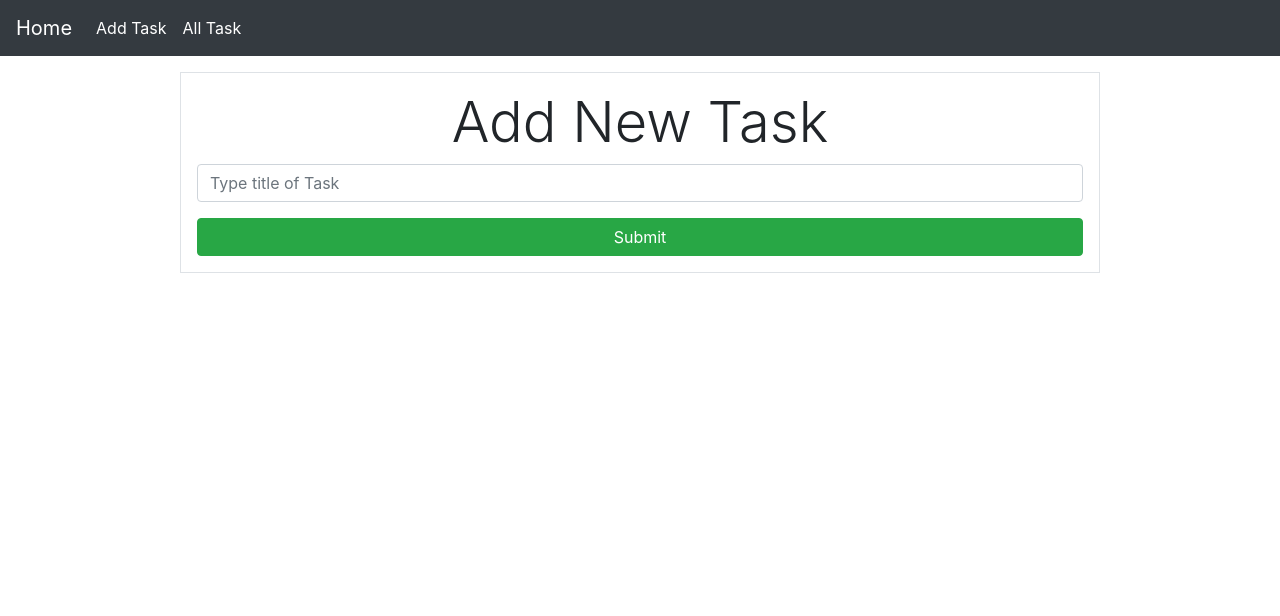
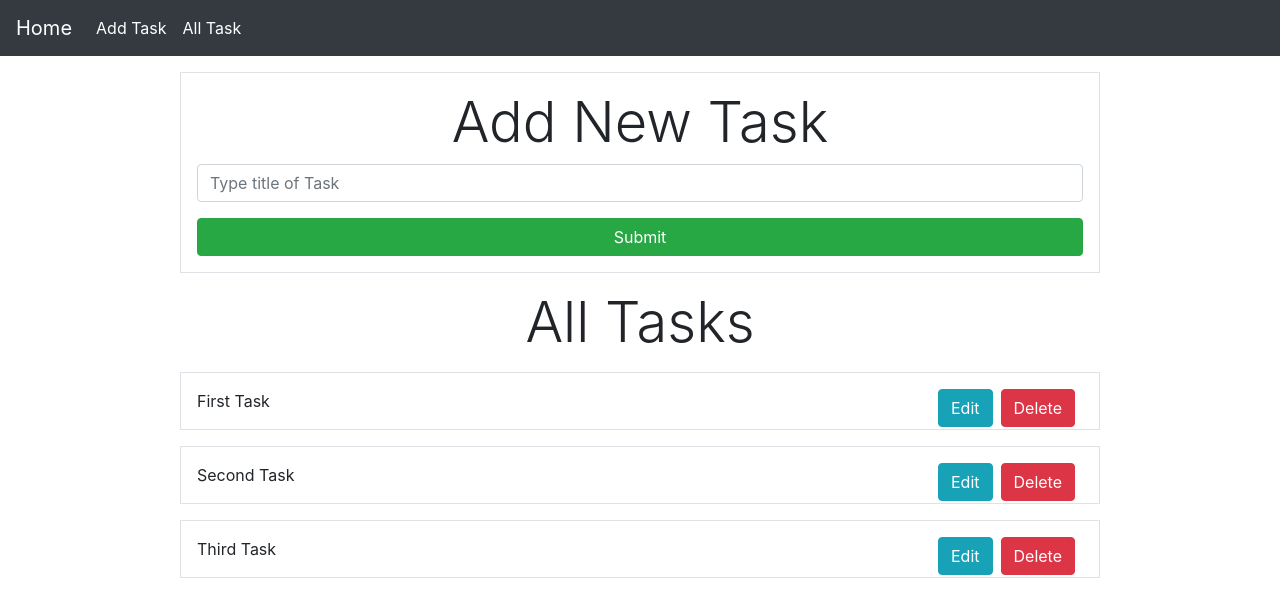
Before and after one commit to menanagy/TaskManagerList-React, a React (Create React App) app: page /add-task in a window 1280 px wide. Shown: the top 616 px of the page. Built offline with nearby package versions, Linux system fonts and the light colour scheme.

Commit message:
Finish Add Task(Sumbit Button)

```diff
--- a/src/Component/AddTask.js
+++ b/src/Component/AddTask.js
@@ -1,6 +1,6 @@
 import React ,{useState,useContext}from 'react'
 import { TaskContext} from '../context/TaskContext'
-//import TaskList from './TaskList';
+import TaskList from './TaskList';
 
 export default function AddTask() {
     const [title,setTitle]=useState('');
@@ -24,6 +24,7 @@ export default function AddTask() {
                         </div>
                         <button type="submit" className="btn btn-success btn-block">Submit</button>
                 </form>
+                <TaskList />
         </div>
     )
 }
```
